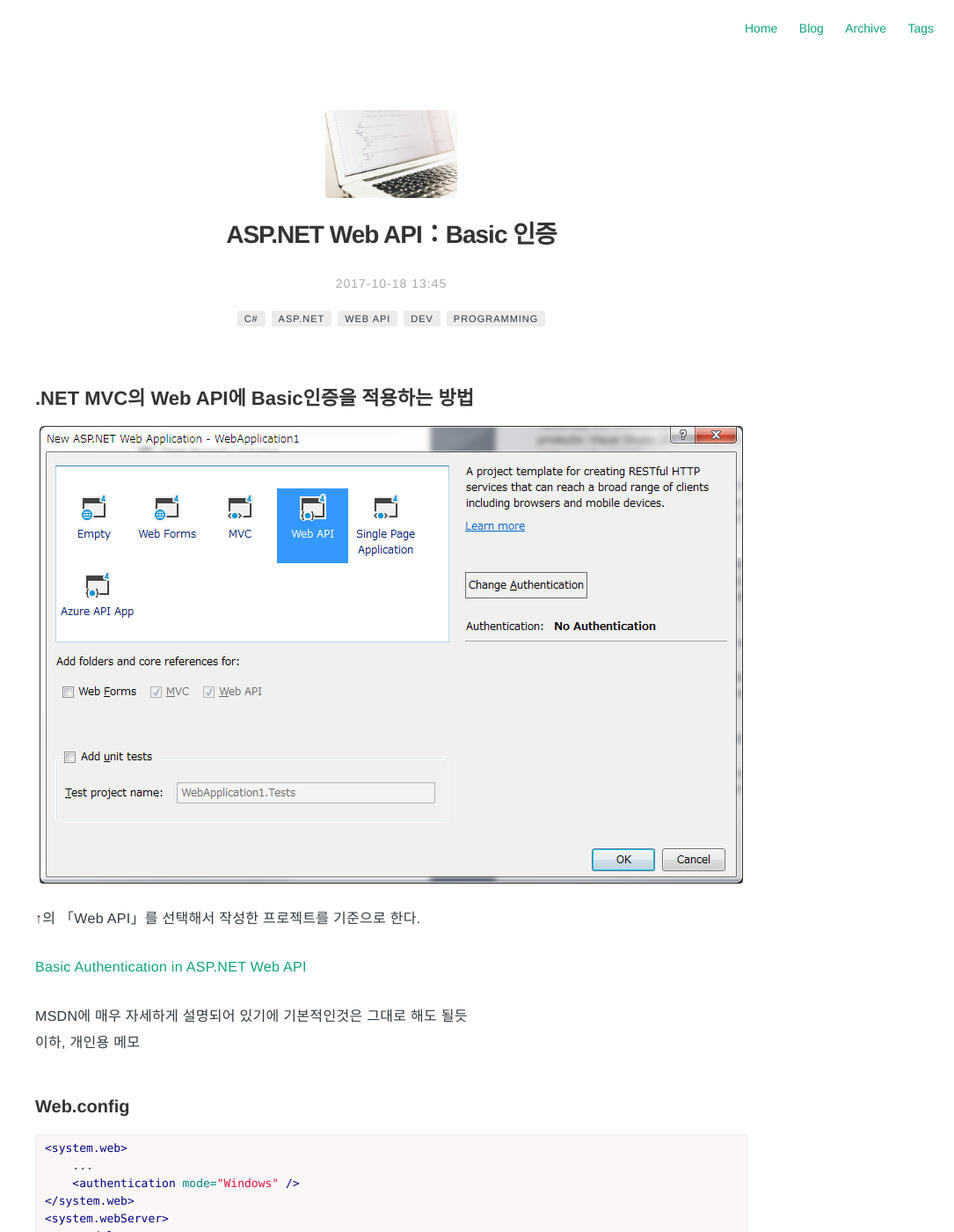
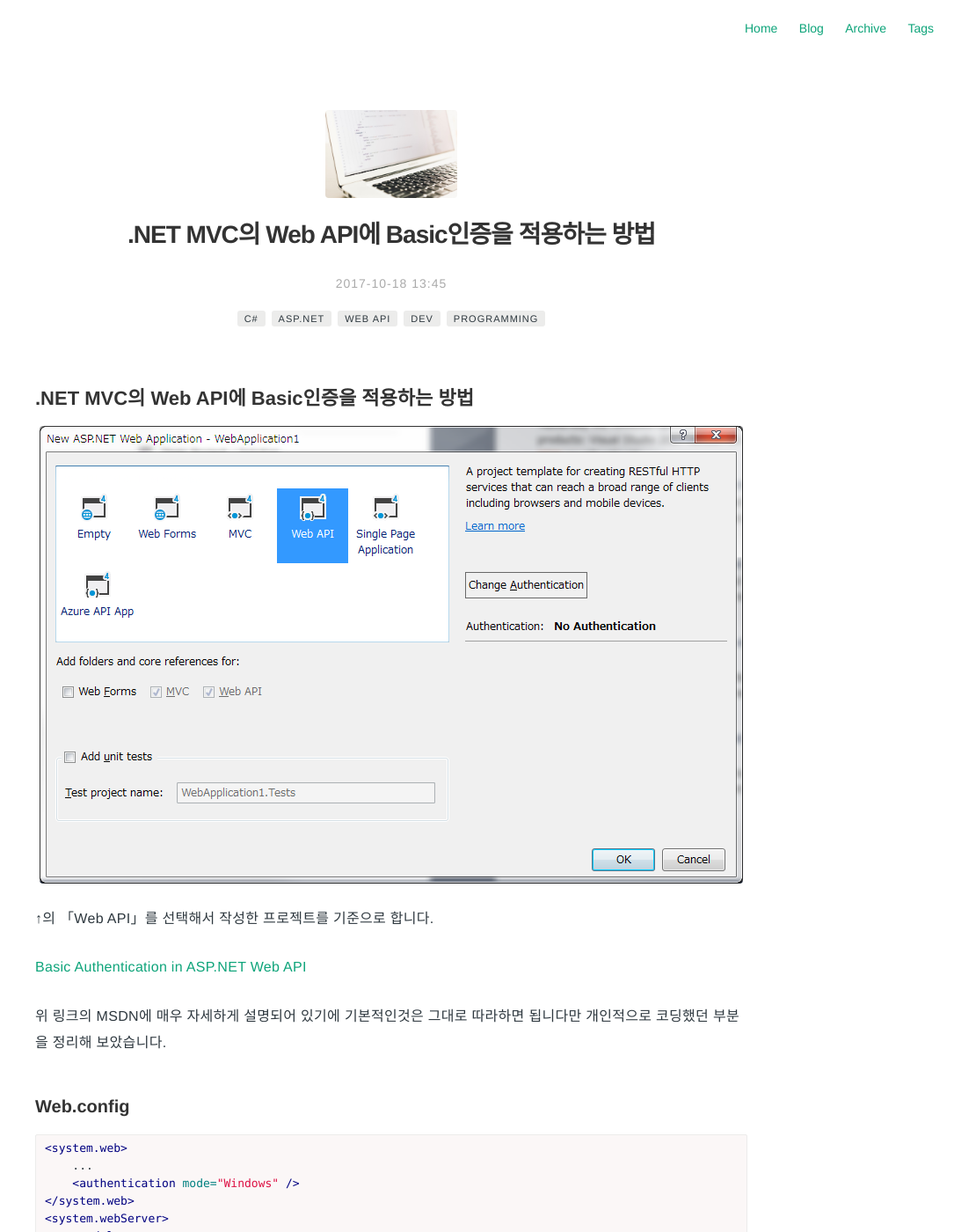
Before and after one commit to Pie001/pie001.github.io, a Jekyll site: the page built from _posts/2017-10-18-0025.md, in a window 1280 px wide and 1400 px high. Shown: the whole window at 88% size, without its empty margins (195-1280 px from the left). Built offline with Jekyll 4.4.1, drawn with Linux system fonts in a browser that asks for light colours; comment, search, counter and statistics services are not loaded.

Commit message:
Update 2017-10-18-0025.md

```diff
--- a/_posts/2017-10-18-0025.md
+++ b/_posts/2017-10-18-0025.md
@@ -1,5 +1,5 @@
 ---
-title: ASP.NET Web API：Basic 인증
+title: .NET MVC의 Web API에 Basic인증을 적용하는 방법
 layout: post
 date:  2017-10-18 13:45
 image: /assets/images/post_header.jpg
@@ -15,19 +15,18 @@
 - programming
 category: blog
 author: pie
-description: ASP.NET Web API：Basic 인증
+description: .NET MVC의 Web API에 Basic인증을 적용하는 방법
 ---
 
 ## .NET MVC의 Web API에 Basic인증을 적용하는 방법
 
 ![0025-01](/assets/images/post/0025-01.png)
 
-↑의 「Web API」를 선택해서 작성한 프로젝트를 기준으로 한다.
+↑의 「Web API」를 선택해서 작성한 프로젝트를 기준으로 합니다.
 
 [Basic Authentication in ASP.NET Web API](https://docs.microsoft.com/en-us/aspnet/web-api/overview/security/basic-authentication)
 
-MSDN에 매우 자세하게 설명되어 있기에 기본적인것은 그대로 해도 될듯<br>
-이하, 개인용 메모<br>
+위 링크의 MSDN에 매우 자세하게 설명되어 있기에 기본적인것은 그대로 따라하면 됩니다만 개인적으로 코딩했던 부분을 정리해 보았습니다.
 
 
 ### Web.config
```
